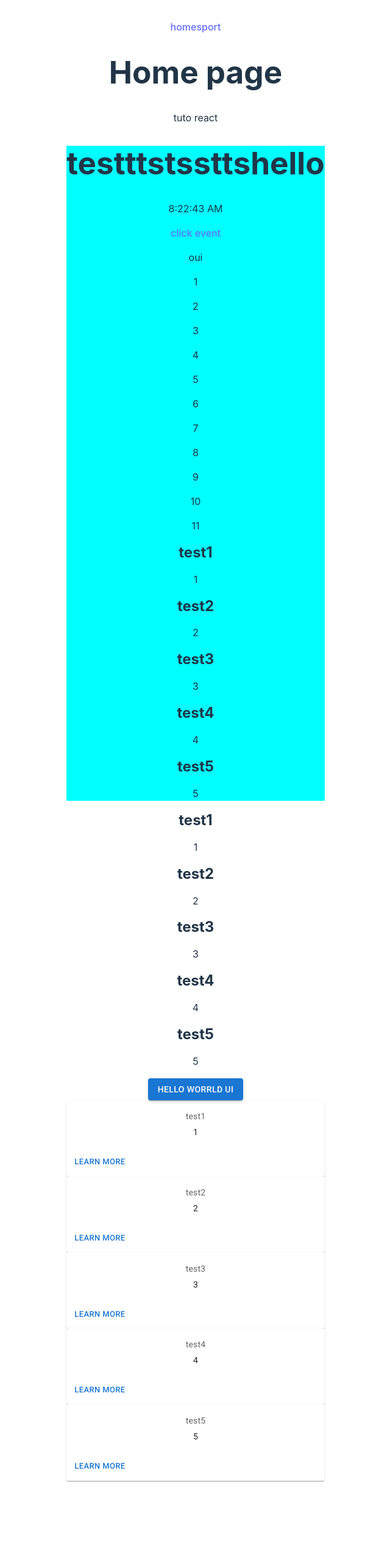
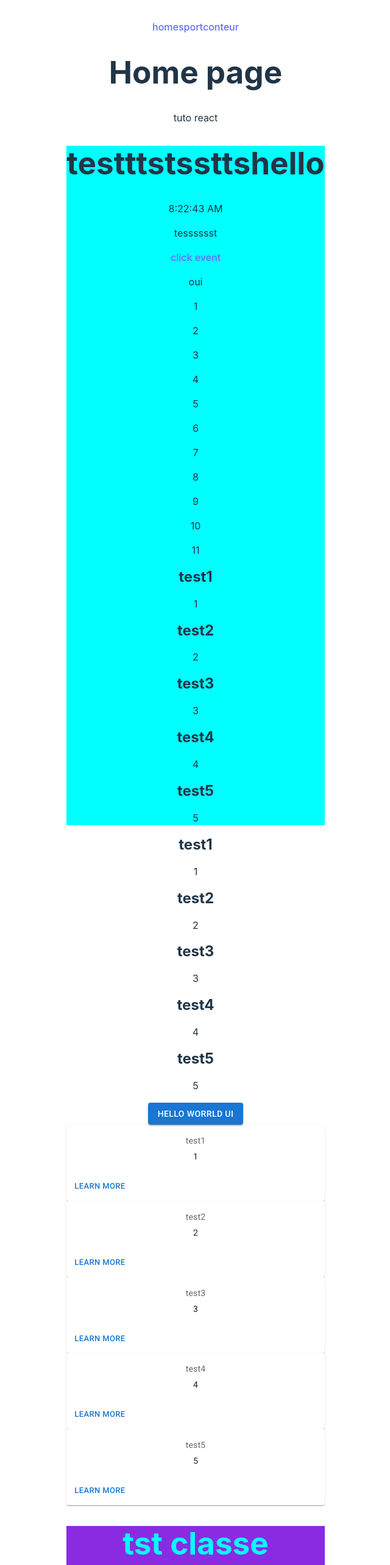
Before and after one commit to Renaudfradin/tutoreact, a React (Vite) app: page / in a window 1280 px wide. Shown: the top 2566 px of the page at 61% size, without its empty margins (319-959 px from the left). Before the commit the page ends 2460 px from the top, so only its background shows below. Built offline with nearby package versions, Linux system fonts and the light colour scheme.

Commit message:
create : create route and page count

```diff
--- a/src/components/nav/nav.jsx
+++ b/src/components/nav/nav.jsx
@@ -6,6 +6,7 @@ const nav =() =>{
     <div>
       <Link to="/">home</Link>
       <Link to="/sport">sport</Link>
+      <Link to="/count">conteur</Link>
     </div>
   )
 }
--- /dev/null
+++ b/src/pages/Count.jsx
@@ -0,0 +1,24 @@
+import React, { useEffect, useState } from "react";
+
+const Count = () => {
+
+  // hook d'état useState
+  const [count, setCount] = useState(0);
+  // const [date, setDate] = useState(new Date());
+
+  // hook d'éffet
+  useEffect(() =>{
+    document.title = "Conteur"
+  })
+
+
+  return(
+    <div>
+      <p>vous aver cliqué {count}</p>
+      <button onClick={() => setCount(count + 1)}>iciii</button>
+      {/* <p>date {date}</p> */}
+    </div>
+  )
+}
+
+export default Count;
--- a/src/pages/Home.jsx
+++ b/src/pages/Home.jsx
@@ -1,14 +1,19 @@
-import React from "react";
+import React, { useEffect } from "react";
 import Test from '../components/test/test.jsx'
-
-// import Test2 from './components/composentClasse/composentClasse'
+import Test2 from '../components/composentClasse/composentClasse'
 
 const Home = (props) => {
+
+  useEffect(() =>{
+    document.title= "Home"
+  })
+
   return (
     <div>
       <h1>Home page</h1>
       <p>tuto react</p>
-      <Test></Test>
+      <Test name="tesssssst"></Test>
+      <Test2></Test2>
     </div>
   )
 }
--- a/src/routes/routes.jsx
+++ b/src/routes/routes.jsx
@@ -1,15 +1,20 @@
-import React from "react";
+import React, { useEffect } from "react";
 import { Route, Routes } from "react-router-dom";
+
+//import pages
 import Home from "../pages/Home.jsx";
 import Sports from "../pages/SportTab.jsx"
+import Count from "../pages/Count.jsx";
 import NotFound from "../pages/404.jsx";
 
 function Router() {
 
+  //routes
   return(
     <Routes>
-      <Route path="/" element={<Home />} ></Route>
+      <Route path="/" element={<Home />}></Route>
       <Route path="/sport" element={<Sports />}></Route>
+      <Route path="/count" element={<Count />}></Route>
       <Route path="*" element={<NotFound />}></Route>
     </Routes>
   )
```
Lines whose indentation alone changed are shown as unchanged.
